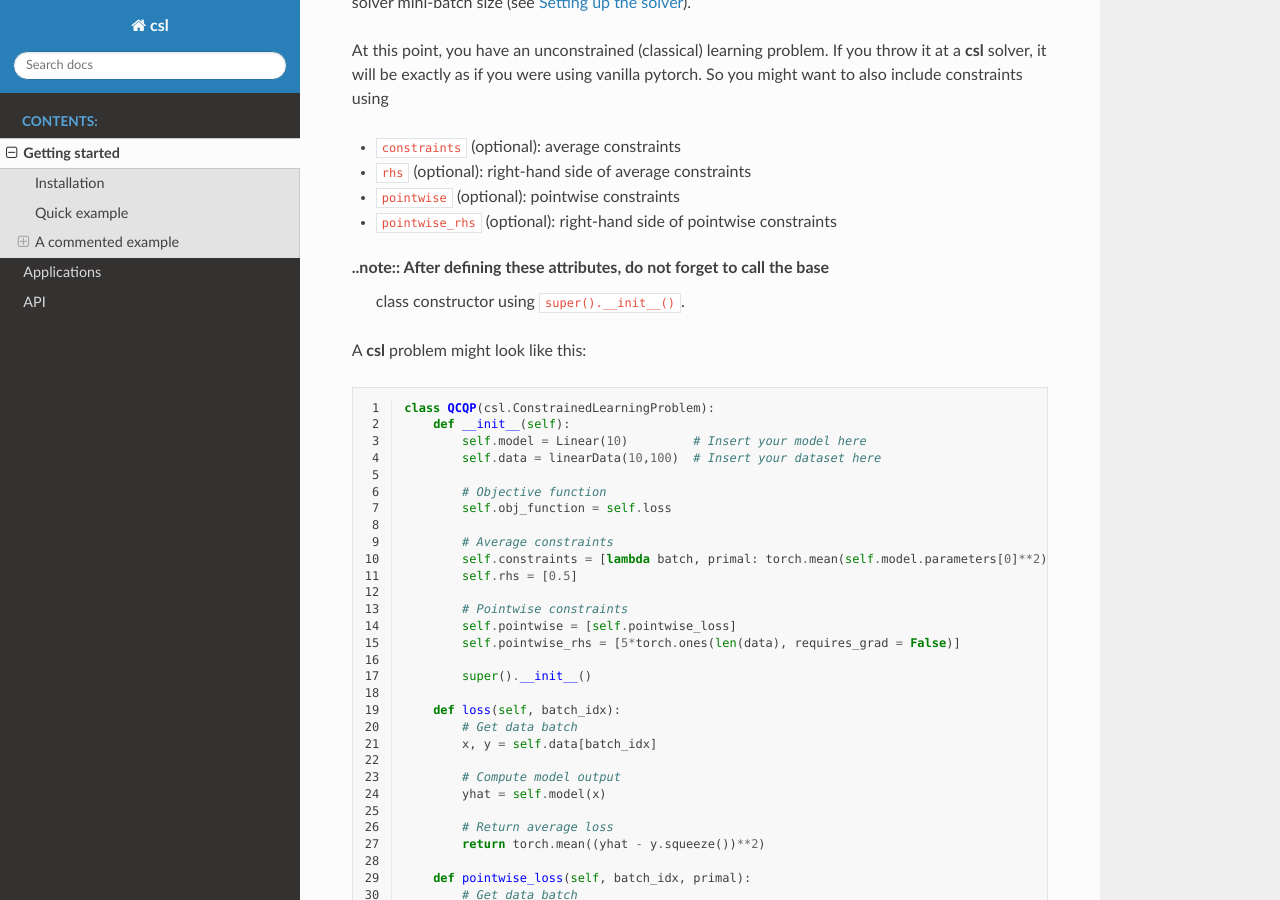
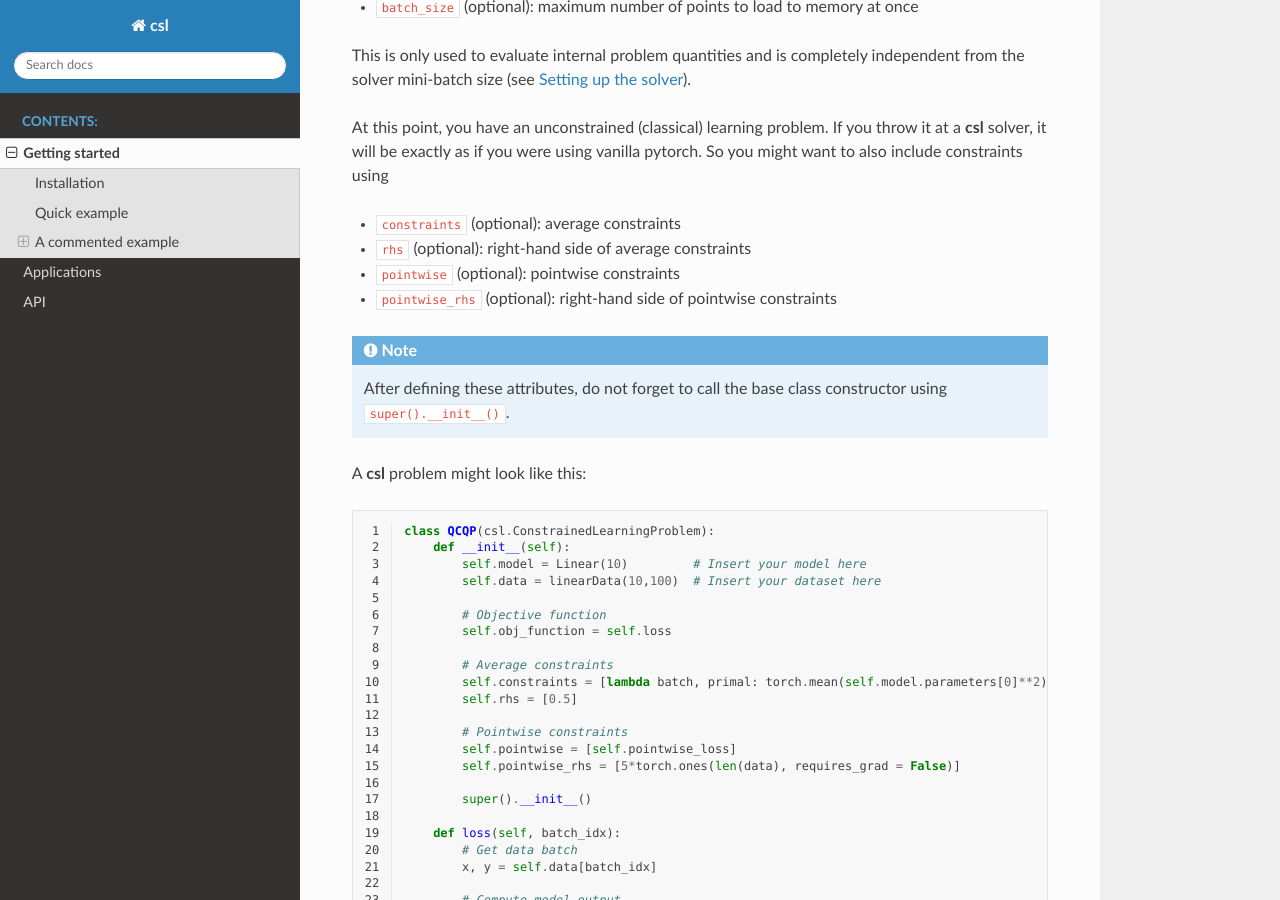
Before and after one commit to lfochamon/csl, a Sphinx documentation site: the page built from docs/getting_started.rst, in a window 1280 px wide and 900 px high, scrolled down 2531 px. Built offline with Sphinx 7.4.7 and the Read the Docs theme 2.0.0, drawn with Linux system fonts in a browser that asks for light colours; some of the changed lines change nothing that is shown.

Commit message:
Fix docs.
Signed-off-by: LFO Chamon <luizchamon@gmail.com>

```diff
--- a/docs/getting_started.rst
+++ b/docs/getting_started.rst
@@ -40,10 +40,10 @@ If you have ``conda`` you can quickly run the examples by doing
     $ python fairness.py
 
 
-**Note:** This environment sets up PyTorch without GPU support. That means that
-trying out ``robustness.py`` would take you a while. If you want to use a GPU,
-you should replace the package ``cpuonly`` in ``environment.yml`` with ``cudatoolkit=XX.X``
-where XX.X denotes your CUDA version.
+.. note:: This environment sets up PyTorch without GPU support. That means that
+          trying out ``robustness.py`` would take you a while. If you want to use a GPU,
+          you should replace the package ``cpuonly`` in ``environment.yml`` with ``cudatoolkit=XX.X``
+          where XX.X denotes your CUDA version.
 
 
 A commented example
@@ -139,8 +139,8 @@ So you might want to also include constraints using
 * ``pointwise`` (optional): pointwise constraints
 * ``pointwise_rhs`` (optional): right-hand side of pointwise constraints
 
-..note:: After defining these attributes, do not forget to call the base
-         class constructor using ``super().__init__()``.
+.. note:: After defining these attributes, do not forget to call the base
+          class constructor using ``super().__init__()``.
 
 A **csl** problem might look like this:
 
```
